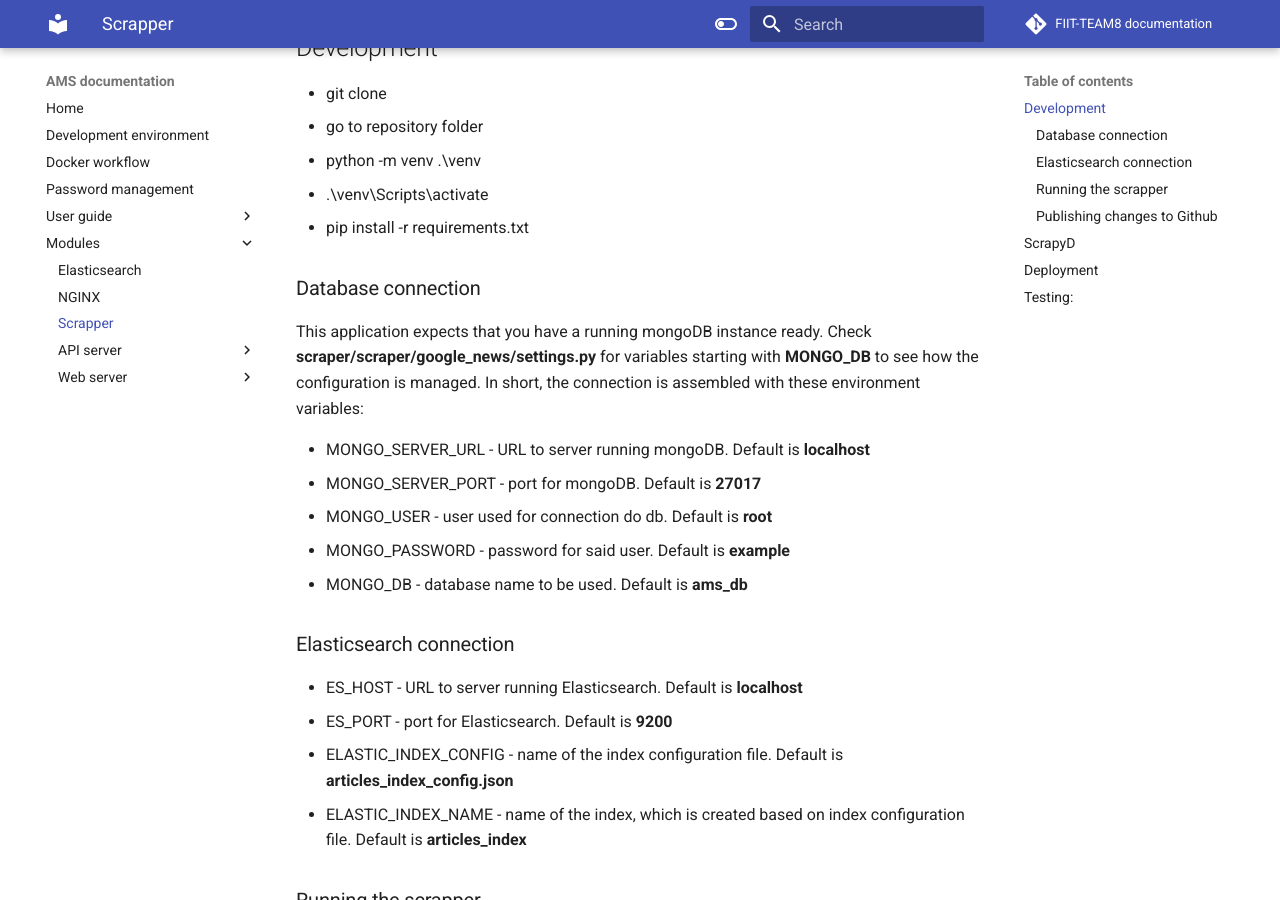
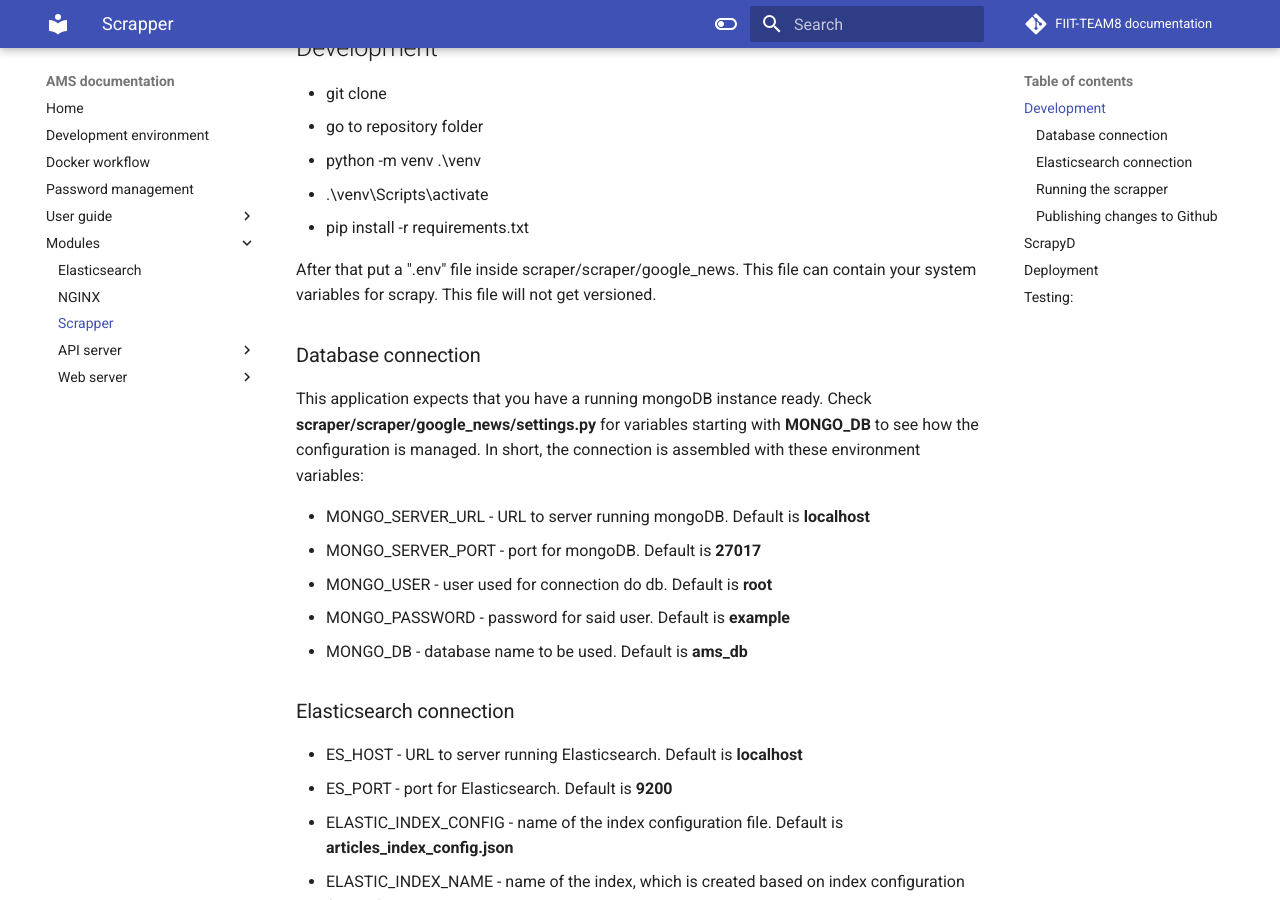
Before and after one commit to FIIT-TEAM8/team_documentation, an MkDocs documentation site: the page built from docs/modules/scrapper.md, in a window 1280 px wide and 900 px high, scrolled down 1132 px. Built offline with MkDocs 1.6.1 and Material for MkDocs 9.7.7, drawn with Linux system fonts in a browser that asks for light colours; comment, search, counter and statistics services are not loaded.

Commit message:
Update scrapper.md

```diff
--- a/docs/modules/scrapper.md
+++ b/docs/modules/scrapper.md
@@ -31,6 +31,8 @@ This table contains fields, which are stored in each item in MongoDB and each do
   * python -m venv .\venv
   * .\venv\Scripts\activate
   * pip install -r requirements.txt
+
+After that put a ".env" file inside scraper/scraper/google_news. This file can contain your system variables for scrapy. This file will not get versioned.
 
 
 ### Database connection
```
